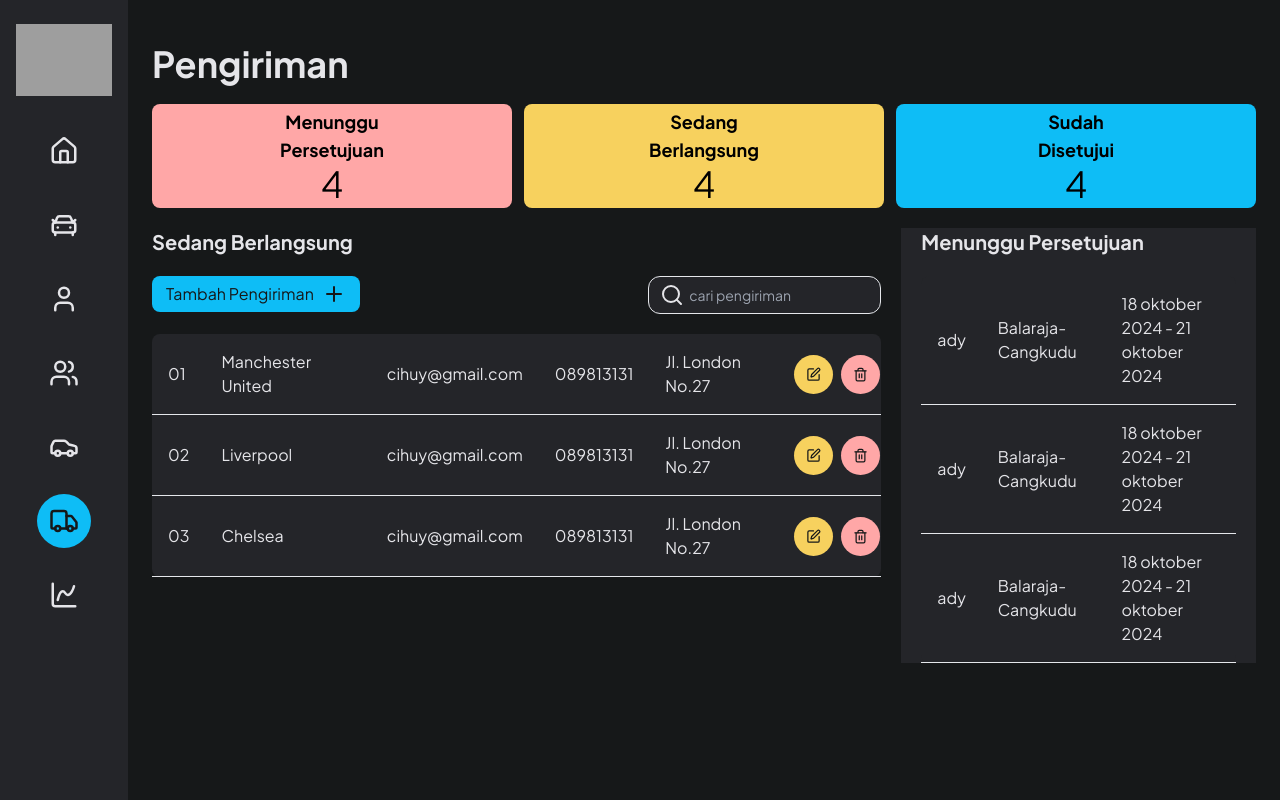
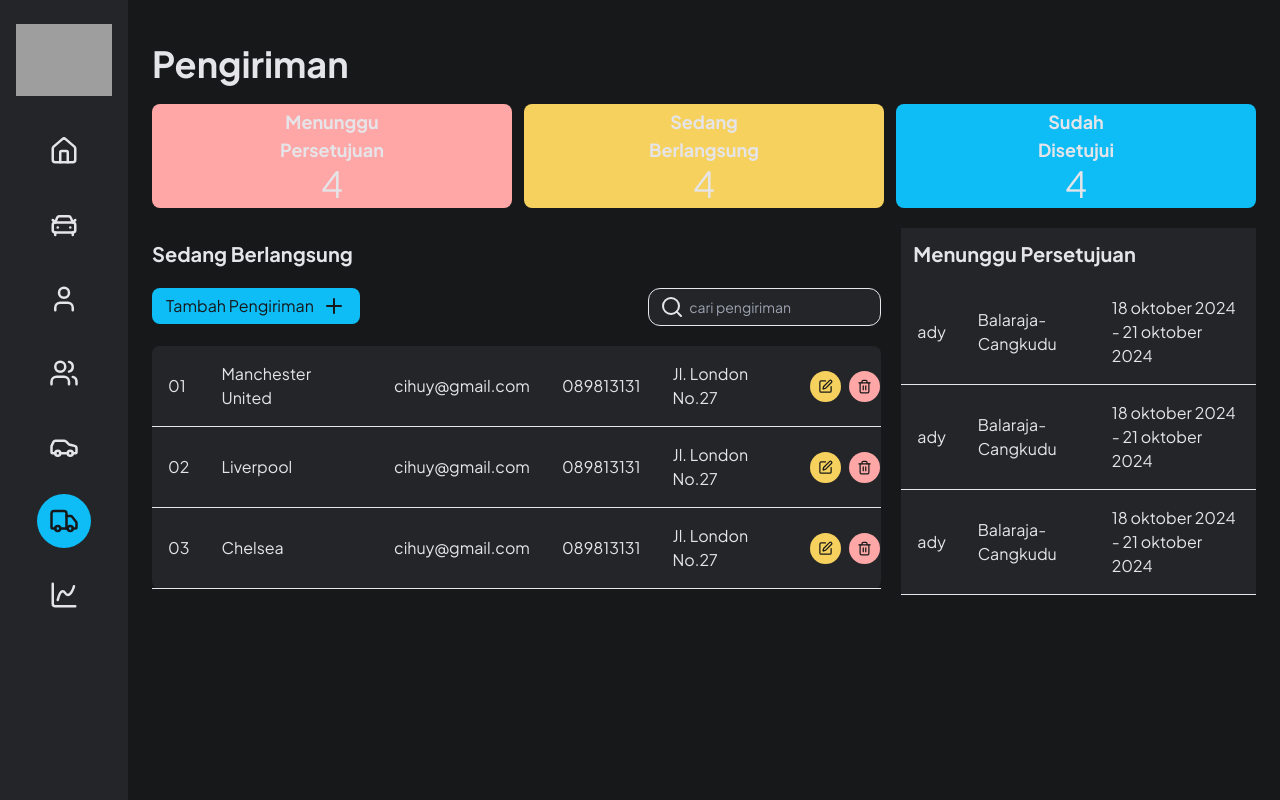
Before and after one commit to Muhless/ady-trans-jaya-react, a React (Vite) app: page /delivery in a window 1280 px wide. Built offline with nearby package versions, Linux system fonts and the light colour scheme; grey boxes are pictures that could not be loaded.

Commit message:
update add delivery pages

```diff
--- a/src/components/ButtonDelete.jsx
+++ b/src/components/ButtonDelete.jsx
@@ -4,7 +4,7 @@ import React from "react";
 const ButtonDelete = ({ size, onClick }) => {
   return (
     <button
-      className="p-3 bg-merah rounded-full text-primary hover:text-text"
+      className="p-2 bg-merah rounded-full text-primary hover:text-text"
       onClick={(e) => {
         e.stopPropagation;
         onClick();
--- a/src/components/ButtonEdit.jsx
+++ b/src/components/ButtonEdit.jsx
@@ -8,7 +8,7 @@ const ButtonEdit = ({ size, onClick }) => {
   return (
     <>
       <button
-        className="p-3 bg-kuning rounded-full text-primary hover:text-text"
+        className="p-2 bg-kuning rounded-full text-primary hover:text-text"
         onClick={(e) => {
           e.stopPropagation();
           onClick();
--- /dev/null
+++ b/src/components/Label.jsx
@@ -0,0 +1,7 @@
+import React from "react";
+
+const Label = ({ label }) => {
+  return <label>{label}</label>;
+};
+
+export default Label;
--- a/src/components/Search.jsx
+++ b/src/components/Search.jsx
@@ -9,7 +9,7 @@ const SearchInput = ({ placeholder }) => {
       </span>
       <input
         type="text"
-        className="pl-10 text-text bg-secondary text-sm py-2 px-5 border rounded-xl focus:outline-none focus:ring-2 focus:ring-biru"
+        className="pl-10 text-text bg-secondary text-sm py-2 px-5 border focus:border-primary rounded-xl focus:outline-none focus:ring-2 focus:ring-biru"
         placeholder={`cari ${placeholder}`}
       />
     </div>
--- a/src/components/SubTitle.jsx
+++ b/src/components/SubTitle.jsx
@@ -1,7 +1,7 @@
 import React from "react";
 
-const SubTitle = ({ SubTitle }) => {
-  return <h1 className="text-text font-semibold text-xl mb-5">{SubTitle}</h1>;
+const SubTitle = ({ SubTitle, className }) => {
+  return <h1 className={`${className} text-text font-semibold text-xl`}>{SubTitle}</h1>;
 };
 
 export default SubTitle;
--- a/src/components/card/CarCard.jsx
+++ b/src/components/card/CarCard.jsx
@@ -48,8 +48,8 @@ const CarCard = ({ available }) => {
   return (
     <div className="z-40 relative grid grid-cols-3 p-5 rounded-lg cursor-pointer bg-secondary text-text">
       <div className="absolute items-center text-center flex gap-1 cursor-pointer top-2 right-4">
-        <ButtonEdit className={'size-4'}/>
-        <ButtonDelete className={'size-4'}/>
+        <ButtonEdit />
+        <ButtonDelete />
       </div>
       <div className="flex items-center justify-center flex-grow w-full col-span-2">
         <img
--- a/src/layouts.jsx
+++ b/src/layouts.jsx
@@ -11,7 +11,7 @@ const Layout = () => {
       <div className="flex flex-col flex-1 ml-32">
         {/* <Navbar /> */}
         {/* <main className="p-6 flex-1 bg-background min-h-[calc(100vh-4rem)]"> */}
-        <main className="p-6 flex-1 bg-primary">
+        <main className="p-6 flex-1 bg-primary text-text">
           <Outlet />
         </main>
       </div>
--- /dev/null
+++ b/src/pages/delivery/AddDeliveryPages.jsx
@@ -0,0 +1,16 @@
+import React from "react";
+import Title from "../../components/Title";
+import Label from "../../components/Label";
+
+function AddDeliveryPages() {
+  return (
+    <>
+      <Title title={"Tambah Pengiriman"} />
+      <div>
+          <Label label={'Nama'}/>
+      </div>
+    </>
+  );
+}
+
+export default AddDeliveryPages;
--- a/src/pages/delivery/Index.jsx
+++ b/src/pages/delivery/Index.jsx
@@ -51,9 +51,13 @@ const onGoing = [
 
 function DeliveryPages() {
   const navigate = useNavigate();
-  const handleRowClick = () => {
+  const handleRowClick = (row) => {
     navigate(`/delivery/${row.id}`);
   };
+
+  const handleAddClick = () => {
+    navigate('/delivery/add')
+  }
 
   return (
     <>
@@ -78,9 +82,9 @@ function DeliveryPages() {
       <div className="grid grid-cols-3 my-5 gap-5">
         <div className="col-span-2">
           <div className="items-center justify-between mb-5">
-            <SubTitle SubTitle={"Sedang Berlangsung"} />
+            <SubTitle SubTitle={"Sedang Berlangsung"} className={'mb-5 mt-3'} />
             <div className="flex flex-row justify-between">
-              <AddButton name={"Pengiriman"} />
+              <AddButton name={"Pengiriman"} onClick={handleAddClick}/>
               <SearchInput placeholder={'pengiriman'}/>
             </div>
           </div>
@@ -91,8 +95,8 @@ function DeliveryPages() {
           />
         </div>
         <div className="col-span-1">
-          <div className="bg-secondary w-full h-full px-5">
-            <SubTitle SubTitle={"Menunggu Persetujuan"} />
+          <div className="bg-secondary w-full h-full">
+            <SubTitle SubTitle={"Menunggu Persetujuan"} className={'p-3'}/>
             <Table data={onGoing} onRowClick={handleRowClick} />
           </div>
         </div>
--- a/src/routes/index.jsx
+++ b/src/routes/index.jsx
@@ -11,6 +11,7 @@ import FinancePages from "../pages/finance/Index";
 import CustomerPages from "../pages/customer/Index";
 import RentalPages from "../pages/rental/Index";
 import DetailDeliveryPages from "../pages/delivery/DetailDelivery";
+import AddDeliveryPages from "../pages/delivery/AddDeliveryPages";
 
 function AppRoutes() {
   return (
@@ -30,6 +31,7 @@ function AppRoutes() {
           <Route path="/rent" element={<RentalPages />} />
           {/* delivery */}
           <Route path="/delivery" element={<DeliveryPages />} />
+          <Route path="/delivery/add" element={<AddDeliveryPages />} />
           <Route path="/delivery/:id" element={<DetailDeliveryPages />} />
           {/* finance */}
           <Route path="/finance" element={<FinancePages />} />
```
